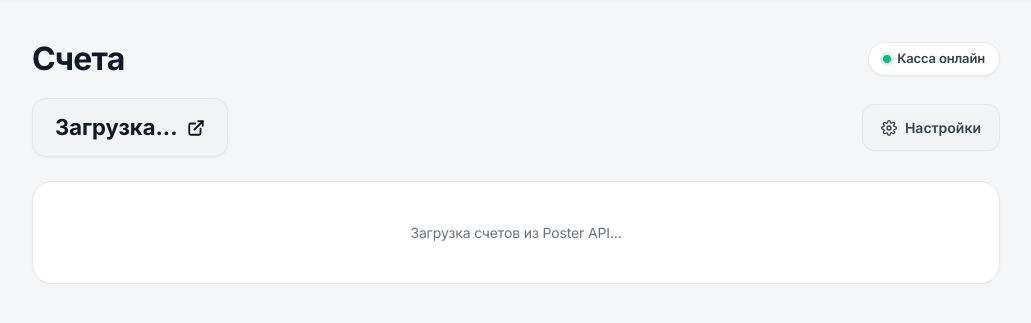
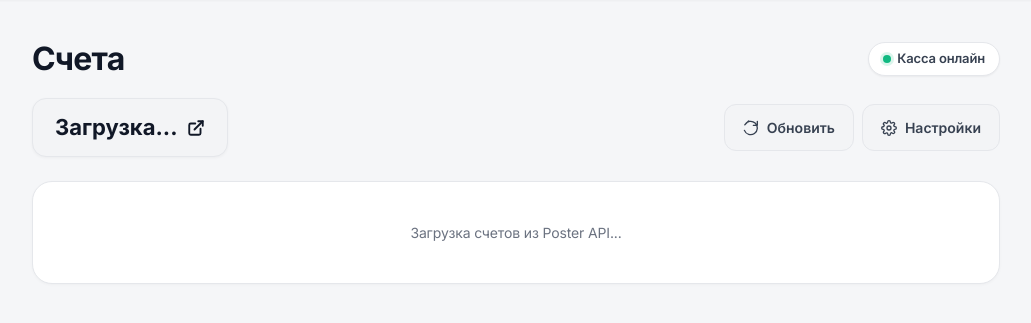
Before and after one commit to Muahhidun/poster-helper-bot, a Python web app: template templates/accounts.html in a window 1280 px wide. Shown: the part 56-379 px from the top of the page, without its empty margins (124-1155 px from the left). Run offline with Jinja, Linux system fonts and the light colour scheme; the template is opened without the code that fills it, so the values that code supplies are empty; some libraries are stand-ins or nearby versions.

Commit message:
feat: add refresh button to Accounts page

```diff
--- a/templates/accounts.html
+++ b/templates/accounts.html
@@ -308,10 +308,16 @@
             <span id="totalSumText">Загрузка...</span>
             <svg width="18" height="18" viewBox="0 0 24 24" fill="none" stroke="currentColor" stroke-width="2.5" stroke-linecap="round" stroke-linejoin="round"><path d="M18 13v6a2 2 0 01-2 2H5a2 2 0 01-2-2V8a2 2 0 012-2h6"/><polyline points="15 3 21 3 21 9"/><line x1="10" y1="14" x2="21" y2="3"/></svg>
         </button>
-        <button class="settings-btn" onclick="location.href='/settings/access'">
-            <svg width="16" height="16" viewBox="0 0 24 24" fill="none" stroke="currentColor" stroke-width="2" stroke-linecap="round" stroke-linejoin="round"><circle cx="12" cy="12" r="3"/><path d="M19.4 15a1.65 1.65 0 00.33 1.82l.06.06a2 2 0 01-2.83 2.83l-.06-.06a1.65 1.65 0 00-1.82-.33 1.65 1.65 0 00-1 1.51V21a2 2 0 01-4 0v-.09A1.65 1.65 0 009 19.4a1.65 1.65 0 00-1.82.33l-.06.06a2 2 0 01-2.83-2.83l.06-.06a1.65 1.65 0 00.33-1.82 1.65 1.65 0 00-1.51-1H3a2 2 0 010-4h.09A1.65 1.65 0 004.6 9a1.65 1.65 0 00-.33-1.82l-.06-.06a2 2 0 012.83-2.83l.06.06a1.65 1.65 0 001.82.33H9a1.65 1.65 0 001-1.51V3a2 2 0 014 0v.09a1.65 1.65 0 001 1.51 1.65 1.65 0 001.82-.33l.06-.06a2 2 0 012.83 2.83l-.06.06a1.65 1.65 0 00-.33 1.82V9a1.65 1.65 0 001.51 1H21a2 2 0 010 4h-.09a1.65 1.65 0 00-1.51 1z"/></svg>
-            Настройки
-        </button>
+        <div class="d-flex align-items-center gap-2">
+            <button id="refreshBtn" class="settings-btn" onclick="loadAccountsSummary()" title="Обновить балансы из Poster">
+                <svg id="refreshIcon" width="16" height="16" viewBox="0 0 24 24" fill="none" stroke="currentColor" stroke-width="2" stroke-linecap="round" stroke-linejoin="round"><path d="M21.5 2v6h-6M2.13 15.57a10 10 0 10.57-8.38l5.67-5.67"/></svg>
+                Обновить
+            </button>
+            <button class="settings-btn" onclick="location.href='/settings/access'">
+                <svg width="16" height="16" viewBox="0 0 24 24" fill="none" stroke="currentColor" stroke-width="2" stroke-linecap="round" stroke-linejoin="round"><circle cx="12" cy="12" r="3"/><path d="M19.4 15a1.65 1.65 0 00.33 1.82l.06.06a2 2 0 01-2.83 2.83l-.06-.06a1.65 1.65 0 00-1.82-.33 1.65 1.65 0 00-1 1.51V21a2 2 0 01-4 0v-.09A1.65 1.65 0 009 19.4a1.65 1.65 0 00-1.82.33l-.06.06a2 2 0 01-2.83-2.83l.06-.06a1.65 1.65 0 00.33-1.82 1.65 1.65 0 00-1.51-1H3a2 2 0 010-4h.09A1.65 1.65 0 004.6 9a1.65 1.65 0 00-.33-1.82l-.06-.06a2 2 0 012.83-2.83l.06.06a1.65 1.65 0 001.82.33H9a1.65 1.65 0 001-1.51V3a2 2 0 014 0v.09a1.65 1.65 0 001 1.51 1.65 1.65 0 001.82-.33l.06-.06a2 2 0 012.83 2.83l-.06.06a1.65 1.65 0 00-.33 1.82V9a1.65 1.65 0 001.51 1H21a2 2 0 010 4h-.09a1.65 1.65 0 00-1.51 1z"/></svg>
+                Настройки
+            </button>
+        </div>
     </div>
 
     <!-- Accounts Cards Grid -->
```
